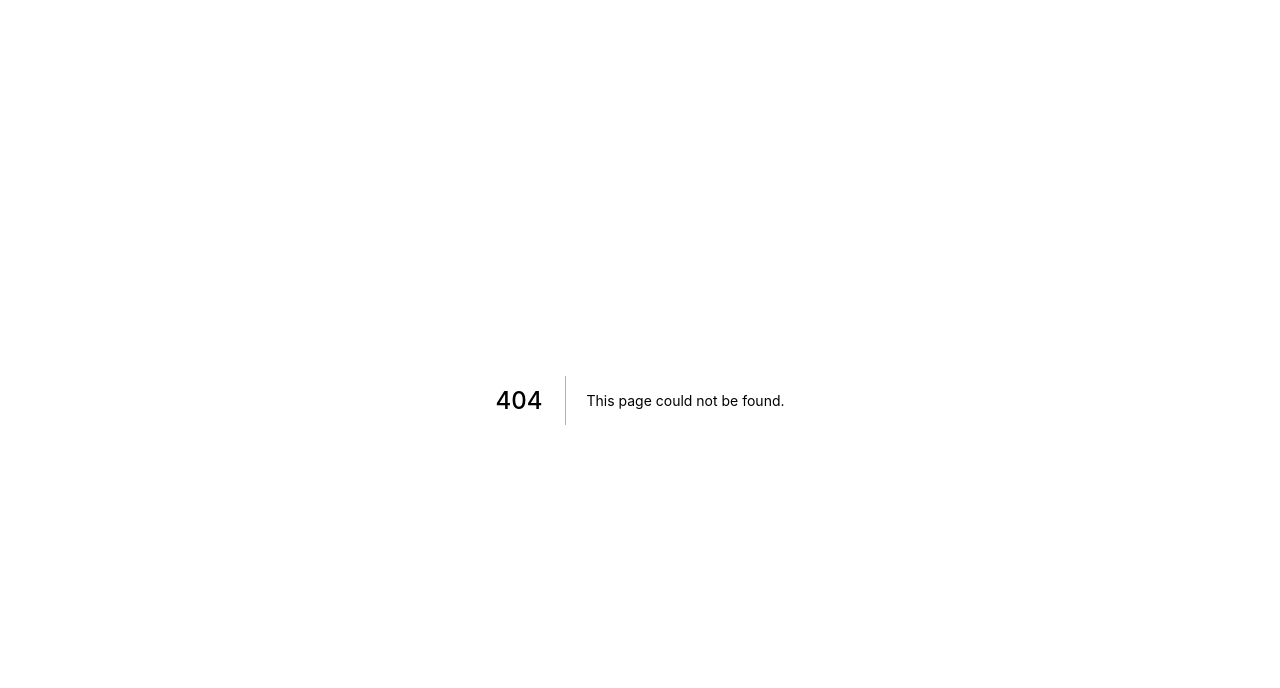
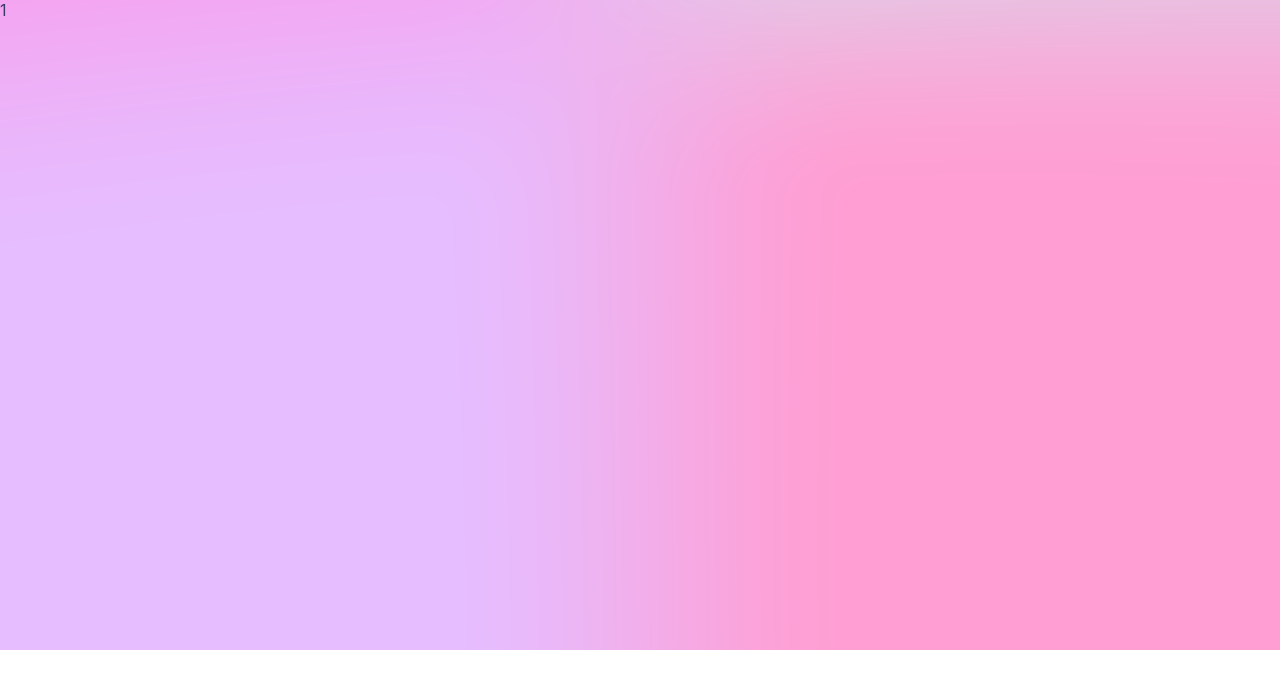
Before and after one commit to chaudhuree/na-coffeeKhor, a Next.js app: page /1 in a window 1280 px wide. Before the commit this address had no page. Shown: the top 688 px of the page. Built offline with nearby package versions, Linux system fonts and the light colour scheme.

Commit message:
docs: practice dynamic route

```diff
--- /dev/null
+++ b/pages/[dynamic].js
@@ -0,0 +1,9 @@
+import { useRouter } from "next/router";
+import React from 'react';
+
+export default function Dynamic() {
+  const router = useRouter();
+  return (
+    <div >{router.query.dynamic}</div>
+  )
+}
```
Also changed, not shown: pages/coffee-store/[id].js (+7 -5 lines).
